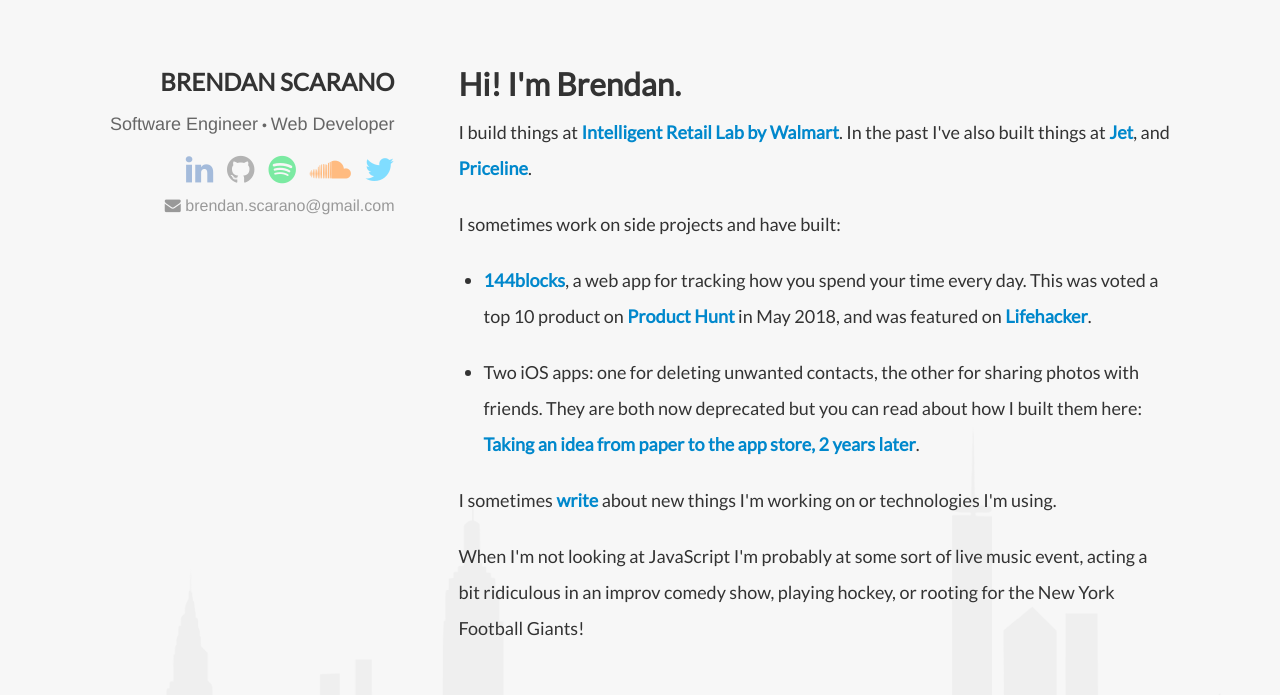
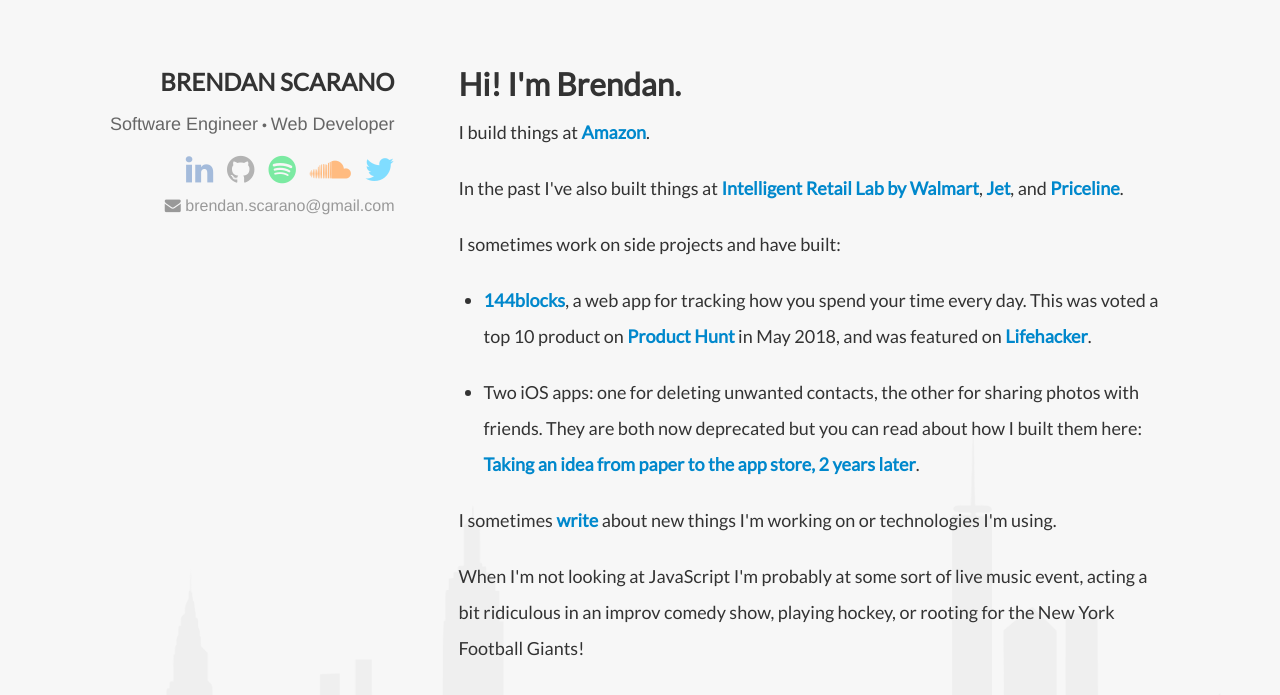
Before and after one commit to brendanscarano/brendanscarano.github.io, a Jekyll site: the page built from index.html, in a window 1280 px wide. Shown: the top 695 px of the page. Built offline with Jekyll 4.4.1, drawn with Linux system fonts in a browser that asks for light colours.

Commit message:
updated work

```diff
--- a/index.html
+++ b/index.html
@@ -5,7 +5,10 @@
 <div class="about-wrapper">
 	<h2>Hi! I'm Brendan.</h2>
 
-	<p>I build things at <a href="https://intelligentretaillab.com/" target="_blank">Intelligent Retail Lab by Walmart</a>. In the past I've also built things at <a href="https://jet.com/"
+	<p>I build things at <a href="https://amazon.com/" target="_blank">Amazon</a>.</p>
+
+	<p>In the past I've also built things at <a href="https://intelligentretaillab.com/" target="_blank">Intelligent Retail
+		Lab by Walmart</a>, <a href="https://jet.com/"
 		target="_blank">Jet</a>, and <a href="https://www.priceline.com/"
 		target="_blank">Priceline</a>.</p>
 
```
